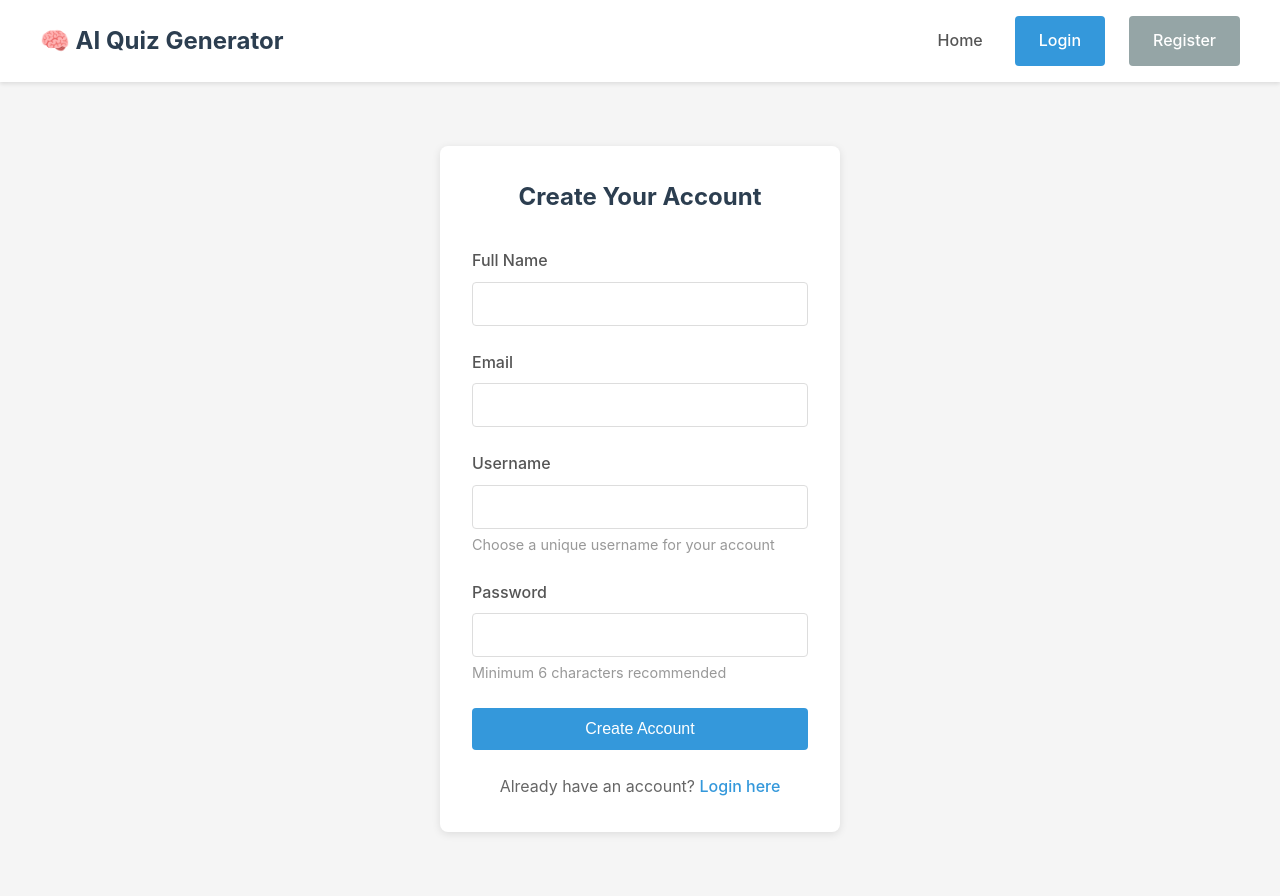
After one commit to 18Ishika/Quiz-Generator, a Flask app: page /register in a window 1280 px wide. The commit adds this page. Run offline with Flask 3, Linux system fonts and the light colour scheme.

Commit message:
Completed the project

```diff
--- a/app.py
+++ b/app.py
@@ -1,5 +1,7 @@
-from flask import Flask, render_template, request, redirect, url_for, jsonify, session
+from flask import Flask, render_template, request, redirect, url_for, session
 from flask_sqlalchemy import SQLAlchemy
+from flask_login import LoginManager, UserMixin, login_user, logout_user, login_required, current_user
+from werkzeug.security import generate_password_hash, check_password_hash
 from datetime import datetime
 import secrets
 import os
@@ -9,16 +11,48 @@ from generator import QuestionGenerator
 
 load_dotenv()
 
+# Debug: Print to verify env variables are loaded
+print("Environment variables loaded:")
+print(f"DATABASE_URL: {os.getenv('DATABASE_URL')[:50]}..." if os.getenv('DATABASE_URL') else "DATABASE_URL: Not set")
+print(f"SECRET_KEY: {'Set' if os.getenv('SECRET_KEY') else 'Not set'}")
+
 app = Flask(__name__)
 app.config['SECRET_KEY'] = os.getenv('SECRET_KEY', secrets.token_hex(16))
-app.config['SQLALCHEMY_DATABASE_URI'] = 'sqlite:///quiz.db'
+
+# PostgreSQL Configuration
+database_url = os.getenv('DATABASE_URL')
+if database_url and database_url.startswith('postgres://'):
+    database_url = database_url.replace('postgres://', 'postgresql://', 1)
+
+app.config['SQLALCHEMY_DATABASE_URI'] = database_url
 app.config['SQLALCHEMY_TRACK_MODIFICATIONS'] = False
+app.config['SQLALCHEMY_ENGINE_OPTIONS'] = {
+    'pool_pre_ping': True,
+    'pool_recycle': 300,
+}
 
 db = SQLAlchemy(app)
+login_manager = LoginManager()
+login_manager.init_app(app)
+login_manager.login_view = 'login'
 
 # Database Models
+class User(UserMixin, db.Model):
+    __tablename__ = 'user'
+
+    id = db.Column(db.Integer, primary_key=True)
+    username = db.Column(db.String(100), unique=True, nullable=False)
+    email = db.Column(db.String(100), unique=True, nullable=False)
+    password = db.Column(db.String(200), nullable=False)
+    name = db.Column(db.String(100))
+    created_at = db.Column(db.DateTime, default=datetime.utcnow)
+    quizzes = db.relationship('Quiz', backref='creator', lazy=True, cascade='all, delete-orphan')
+
 class Quiz(db.Model):
+    __tablename__ = 'quiz'
+
     id = db.Column(db.Integer, primary_key=True)
+    user_id = db.Column(db.Integer, db.ForeignKey('user.id'), nullable=False)
     title = db.Column(db.String(200), nullable=False)
     topic = db.Column(db.String(100), nullable=False)
     difficulty = db.Column(db.String(20), nullable=False)
@@ -28,6 +62,8 @@ class Quiz(db.Model):
     attempts = db.relationship('QuizAttempt', backref='quiz', lazy=True, cascade='all, delete-orphan')
 
 class QuizAttempt(db.Model):
+    __tablename__ = 'quiz_attempt'
+
     id = db.Column(db.Integer, primary_key=True)
     quiz_id = db.Column(db.Integer, db.ForeignKey('quiz.id'), nullable=False)
     student_name = db.Column(db.String(100), nullable=False)
@@ -37,25 +73,87 @@ class QuizAttempt(db.Model):
     answers = db.Column(db.JSON, nullable=False)
     completed_at = db.Column(db.DateTime, default=datetime.utcnow)
 
+@login_manager.user_loader
+def load_user(user_id):
+    return db.session.get(User, int(user_id))
+
 # Initialize database
 with app.app_context():
     db.create_all()
 
 def normalize_answer(answer):
-    """Normalize answer for comparison by removing extra whitespace and converting to lowercase"""
+    """Normalize answer for comparison"""
     if not answer:
         return ''
-    # Convert to string, strip, and lowercase
     answer = str(answer).strip().lower()
-    # Replace multiple spaces with single space
     answer = re.sub(r'\s+', ' ', answer)
     return answer
 
+# Auth Routes
+@app.route('/register', methods=['GET', 'POST'])
+def register():
+    if current_user.is_authenticated:
+        return redirect(url_for('index'))
+
+    if request.method == 'POST':
+        username = request.form.get('username')
+        email = request.form.get('email')
+        password = request.form.get('password')
+        name = request.form.get('name')
+
+        if User.query.filter_by(username=username).first():
+            return render_template('register.html', error='Username already exists')
+
+        if User.query.filter_by(email=email).first():
+            return render_template('register.html', error='Email already registered')
+
+        user = User(
+            username=username,
+            email=email,
+            password=generate_password_hash(password),
+            name=name
+        )
+        db.session.add(user)
+        db.session.commit()
+
+        login_user(user)
+        return redirect(url_for('index'))
+
+    return render_template('register.html')
+
+@app.route('/login', methods=['GET', 'POST'])
+def login():
+    if current_user.is_authenticated:
+        return redirect(url_for('index'))
+
+    if request.method == 'POST':
+        username = request.form.get('username')
+        password = request.form.get('password')
+
+        user = User.query.filter_by(username=username).first()
+
+        if user and user.password and check_password_hash(user.password, password):
+            login_user(user)
+            next_page = request.args.get('next')
+            return redirect(next_page) if next_page else redirect(url_for('index'))
+        else:
+            return render_template('login.html', error='Invalid username or password')
+
+    return render_template('login.html')
+
+@app.route('/logout')
+@login_required
+def logout():
+    logout_user()
+    return redirect(url_for('index'))
+
+# Main Routes
 @app.route('/')
 def index():
     return render_template('index.html')
 
 @app.route('/create-quiz', methods=['GET', 'POST'])
+@login_required
 def create_quiz():
     if request.method == 'POST':
         topic = request.form.get('topic')
@@ -75,11 +173,10 @@ def create_quiz():
                     'correct_answer': q.correct_answer
                 })
 
-            # Generate unique share link
             share_link = secrets.token_urlsafe(8)
 
-            # Save quiz to database
             quiz = Quiz(
+                user_id=current_user.id,
                 title=title,
                 topic=topic,
                 difficulty=difficulty,
@@ -97,8 +194,11 @@ def create_quiz():
     return render_template('create_quiz.html')
 
 @app.route('/quiz-created/<share_link>')
+@login_required
 def quiz_created(share_link):
     quiz = Quiz.query.filter_by(share_link=share_link).first_or_404()
+    if quiz.user_id != current_user.id:
+        return redirect(url_for('index'))
     quiz_url = request.host_url + 'quiz/' + share_link
     return render_template('quiz_created.html', quiz=quiz, quiz_url=quiz_url)
 
@@ -110,7 +210,6 @@ def take_quiz(share_link):
         student_name = request.form.get('student_name')
         student_email = request.form.get('student_email', '')
 
-        # Calculate score
         score = 0
         answers = []
 
@@ -118,22 +217,13 @@ def take_quiz(share_link):
             user_answer = request.form.get(f'question_{i}')
             correct_answer = question['correct_answer']
 
-            # Normalize both answers for comparison
             user_normalized = normalize_answer(user_answer)
             correct_normalized = normalize_answer(correct_answer)
 
-            # Compare normalized versions
             is_correct = user_normalized == correct_normalized
 
             if is_correct:
                 score += 1
-
-            # Debug output (optional - remove in production)
-            if app.debug:
-                print(f"Question {i+1}:")
-                print(f"  User: '{user_answer}' -> '{user_normalized}'")
-                print(f"  Correct: '{correct_answer}' -> '{correct_normalized}'")
-                print(f"  Match: {is_correct}")
 
             answers.append({
                 'question': question['question'],
@@ -142,7 +232,6 @@ def take_quiz(share_link):
                 'is_correct': is_correct
             })
 
-        # Save attempt
         attempt = QuizAttempt(
             quiz_id=quiz.id,
             student_name=student_name,
@@ -153,10 +242,6 @@ def take_quiz(share_link):
         )
         db.session.add(attempt)
         db.session.commit()
-
-        if app.debug:
-            print(f"Final score: {score}/{len(quiz.questions)}")
-            print(f"Redirecting to results for attempt #{attempt.id}")
 
         return redirect(url_for('quiz_results', attempt_id=attempt.id))
 
@@ -169,16 +254,20 @@ def quiz_results(attempt_id):
     return render_template('results.html', attempt=attempt, percentage=percentage)
 
 @app.route('/my-quizzes')
+@login_required
 def my_quizzes():
-    quizzes = Quiz.query.order_by(Quiz.created_at.desc()).all()
+    quizzes = Quiz.query.filter_by(user_id=current_user.id).order_by(Quiz.created_at.desc()).all()
     return render_template('my_quizzes.html', quizzes=quizzes)
 
 @app.route('/quiz-report/<share_link>')
+@login_required
 def quiz_report(share_link):
     quiz = Quiz.query.filter_by(share_link=share_link).first_or_404()
+    if quiz.user_id != current_user.id:
+        return redirect(url_for('index'))
+
     attempts = QuizAttempt.query.filter_by(quiz_id=quiz.id).order_by(QuizAttempt.completed_at.desc()).all()
 
-    # Calculate statistics
     total_attempts = len(attempts)
     if total_attempts > 0:
         avg_score = sum(a.score for a in attempts) / total_attempts
@@ -194,11 +283,19 @@ def quiz_report(share_link):
                          avg_percentage=avg_percentage)
 
 @app.route('/delete-quiz/<int:quiz_id>', methods=['POST'])
+@login_required
 def delete_quiz(quiz_id):
     quiz = Quiz.query.get_or_404(quiz_id)
+    if quiz.user_id != current_user.id:
+        return redirect(url_for('index'))
     db.session.delete(quiz)
     db.session.commit()
     return redirect(url_for('my_quizzes'))
 
 if __name__ == '__main__':
-    app.run(debug=True, port=5000)
+    app.run(
+        debug=True,
+        port=5000,
+        use_reloader=True,
+        extra_files=[]
+    )
--- a/templates/base.html
+++ b/templates/base.html
@@ -37,29 +37,37 @@
             color: #2c3e50;
         }
 
+        .navbar-nav {
+            display: flex;
+            gap: 2rem;
+            align-items: center;
+        }
+
+        .navbar nav {
+            display: flex;
+            gap: 2rem;
+        }
+
         .navbar nav a {
-            margin-left: 2rem;
             text-decoration: none;
             color: #555;
             font-weight: 500;
+            transition: color 0.3s;
         }
 
         .navbar nav a:hover {
             color: #3498db;
         }
 
-        .container {
-            max-width: 1200px;
-            margin: 2rem auto;
-            padding: 0 2rem;
+        .user-section {
+            display: flex;
+            align-items: center;
+            gap: 1.5rem;
         }
 
-        .card {
-            background: #fff;
-            border-radius: 8px;
-            padding: 2rem;
-            margin-bottom: 2rem;
-            box-shadow: 0 2px 8px rgba(0,0,0,0.1);
+        .user-name {
+            color: #2c3e50;
+            font-weight: 500;
         }
 
         .btn {
@@ -101,6 +109,31 @@
             background-color: #c0392b;
         }
 
+        .btn-logout {
+            background-color: #e74c3c;
+            color: white;
+            padding: 0.5rem 1rem;
+            font-size: 0.9rem;
+        }
+
+        .btn-logout:hover {
+            background-color: #c0392b;
+        }
+
+        .container {
+            max-width: 1200px;
+            margin: 2rem auto;
+            padding: 0 2rem;
+        }
+
+        .card {
+            background: #fff;
+            border-radius: 8px;
+            padding: 2rem;
+            margin-bottom: 2rem;
+            box-shadow: 0 2px 8px rgba(0,0,0,0.1);
+        }
+
         .form-group {
             margin-bottom: 1.5rem;
         }
@@ -127,6 +160,13 @@
         .form-group textarea:focus {
             outline: none;
             border-color: #3498db;
+        }
+
+        .form-group small {
+            display: block;
+            margin-top: 0.25rem;
+            color: #999;
+            font-size: 0.9rem;
         }
 
         .alert {
@@ -186,17 +226,132 @@
         .mb-2 {
             margin-bottom: 2rem;
         }
+
+        .divider {
+            position: relative;
+            margin: 2rem 0;
+            text-align: center;
+        }
+
+        .divider::before {
+            content: '';
+            position: absolute;
+            top: 50%;
+            left: 0;
+            right: 0;
+            height: 1px;
+            background-color: #ddd;
+        }
+
+        .divider span {
+            position: relative;
+            background-color: #fff;
+            padding: 0 1rem;
+            color: #999;
+        }
+
+        .auth-container {
+            max-width: 400px;
+            margin: 4rem auto;
+        }
+
+        .auth-container h2 {
+            text-align: center;
+            margin-bottom: 2rem;
+            color: #2c3e50;
+        }
+
+        .auth-buttons {
+            display: flex;
+            flex-direction: column;
+            gap: 1rem;
+        }
+
+        .auth-buttons .btn {
+            width: 100%;
+            text-align: center;
+        }
+
+        .google-btn {
+            background-color: #fff;
+            color: #555;
+            border: 1px solid #ddd;
+            display: flex;
+            align-items: center;
+            justify-content: center;
+            gap: 0.75rem;
+            padding: 0.75rem 1.5rem;
+        }
+
+        .google-btn:hover {
+            background-color: #f8f8f8;
+            border-color: #999;
+        }
+
+        .google-btn img {
+            height: 20px;
+        }
+
+        .auth-link {
+            text-align: center;
+            margin-top: 1.5rem;
+            color: #666;
+        }
+
+        .auth-link a {
+            color: #3498db;
+            text-decoration: none;
+            font-weight: 500;
+        }
+
+        .auth-link a:hover {
+            text-decoration: underline;
+        }
+
+        @media (max-width: 768px) {
+            .navbar-nav {
+                flex-direction: column;
+                gap: 1rem;
+                width: 100%;
+            }
+
+            .navbar nav {
+                width: 100%;
+                flex-direction: column;
+                gap: 1rem;
+            }
+
+            .auth-container {
+                margin: 2rem 1rem;
+            }
+        }
     </style>
 </head>
 <body>
     <div class="navbar">
         <div class="navbar-content">
             <h1>🧠 AI Quiz Generator</h1>
-            <nav>
-                <a href="{{ url_for('index') }}">Home</a>
-                <a href="{{ url_for('create_quiz') }}">Create Quiz</a>
-                <a href="{{ url_for('my_quizzes') }}">My Quizzes</a>
-            </nav>
+            <div class="navbar-nav">
+                {% if current_user.is_authenticated %}
+                    <nav>
+                        <a href="{{ url_for('index') }}">Home</a>
+                        <a href="{{ url_for('create_quiz') }}">Create Quiz</a>
+                        <a href="{{ url_for('my_quizzes') }}">My Quizzes</a>
+                    </nav>
+                    <div class="user-section">
+                        <span class="user-name">{{ current_user.name or current_user.username }}</span>
+                        <a href="{{ url_for('logout') }}" class="btn btn-logout">Logout</a>
+                    </div>
+                {% else %}
+                    <nav>
+                        <a href="{{ url_for('index') }}">Home</a>
+                    </nav>
+                    <div class="user-section">
+                        <a href="{{ url_for('login') }}" class="btn btn-primary">Login</a>
+                        <a href="{{ url_for('register') }}" class="btn btn-secondary">Register</a>
+                    </div>
+                {% endif %}
+            </div>
         </div>
     </div>
 
--- /dev/null
+++ b/templates/register.html
@@ -0,0 +1,72 @@
+{% extends "base.html" %}
+{% block title %}Register - AI Quiz Generator{% endblock %}
+
+{% block content %}
+<div class="auth-container">
+    <div class="card">
+        <h2>Create Your Account</h2>
+
+        {% if error %}
+        <div class="alert alert-error">
+            {{ error }}
+        </div>
+        {% endif %}
+
+        <form method="POST">
+            <div class="form-group">
+                <label for="name">Full Name</label>
+                <input
+                    type="text"
+                    id="name"
+                    name="name"
+                    required
+                    autocomplete="name"
+                >
+            </div>
+
+            <div class="form-group">
+                <label for="email">Email</label>
+                <input
+                    type="email"
+                    id="email"
+                    name="email"
+                    required
+                    autocomplete="email"
+                >
+            </div>
+
+            <div class="form-group">
+                <label for="username">Username</label>
+                <input
+                    type="text"
+                    id="username"
+                    name="username"
+                    required
+                    autocomplete="username"
+                >
+                <small>Choose a unique username for your account</small>
+            </div>
+
+            <div class="form-group">
+                <label for="password">Password</label>
+                <input
+                    type="password"
+                    id="password"
+                    name="password"
+                    required
+                    autocomplete="new-password"
+                >
+                <small>Minimum 6 characters recommended</small>
+            </div>
+
+            <button type="submit" class="btn btn-primary" style="width: 100%;">
+                Create Account
+            </button>
+        </form>
+
+        <div class="auth-link">
+            Already have an account? <a href="{{ url_for('login') }}">Login here</a>
+        </div>
+    </div>
+</div>
+{% endblock %}
```
Also changed, not shown: templates/login.html (added, +45 -0 lines), test.py (deleted, +0 -292 lines).
